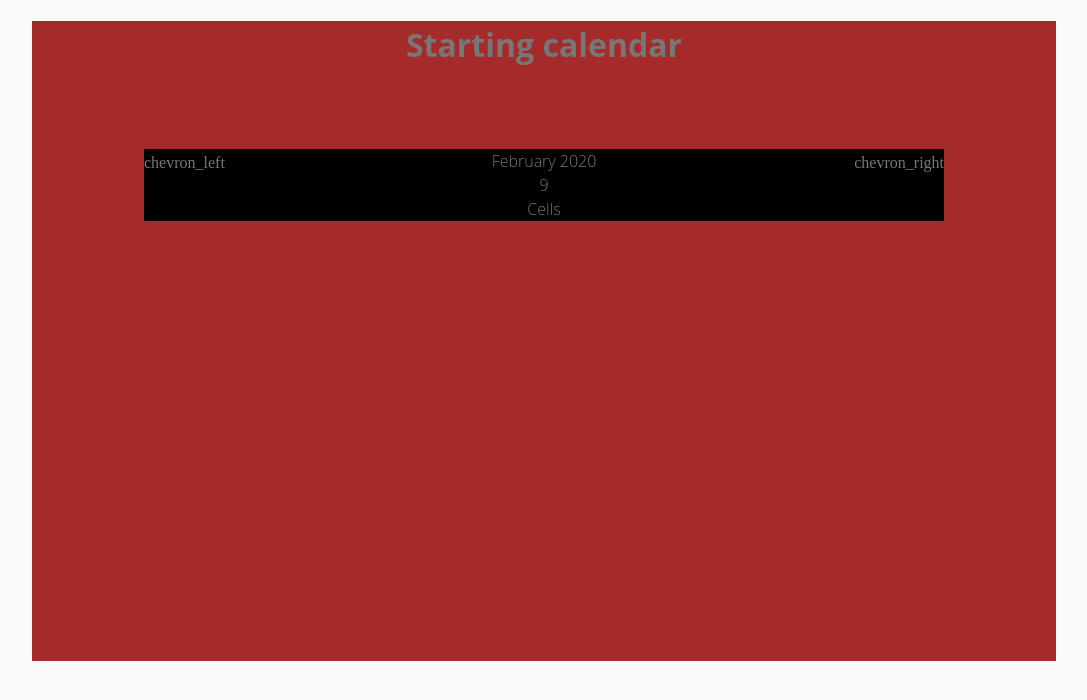
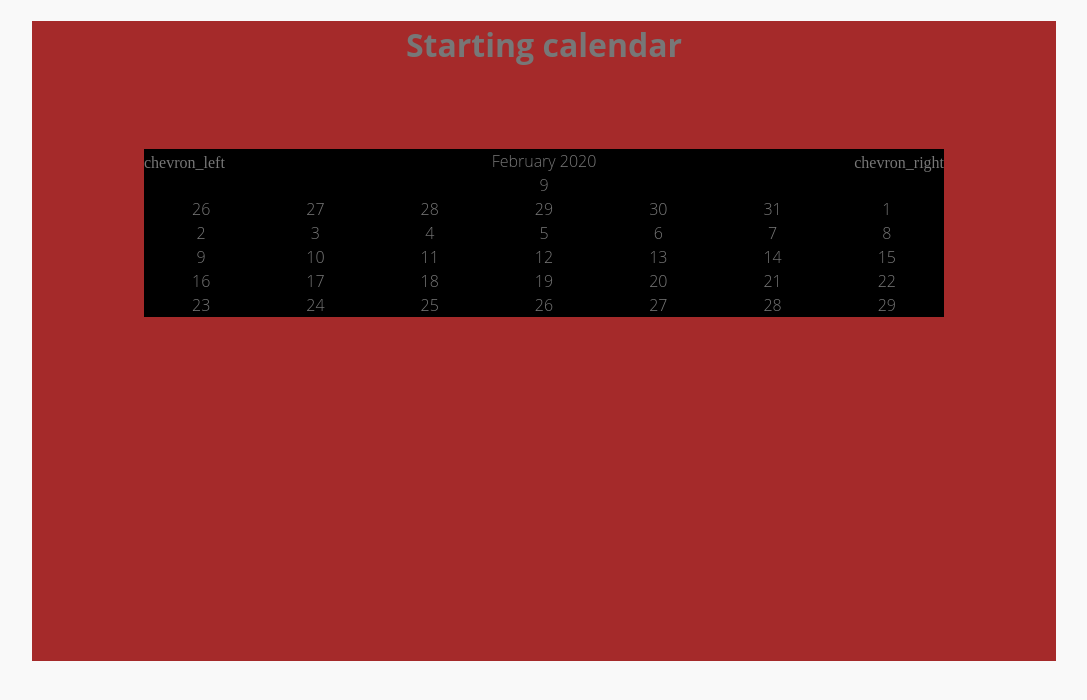
Before and after one commit to cuauhtlahuac/calendar, a React (Create React App) app in the folder calendar/: page / in a window 1280 px wide. Shown: the top 700 px of the page, without its empty margins (96-1183 px from the left). Built offline with nearby package versions, Linux system fonts and the light colour scheme.

Commit message:
first look of calendar

```diff
--- a/calendar/src/components/Calendar.jsx
+++ b/calendar/src/components/Calendar.jsx
@@ -1,5 +1,15 @@
 import React, { useState } from 'react'
-import { format } from "date-fns"
+import {
+    format,
+    startOfWeek,
+    endOfWeek,
+    addDays,
+    startOfMonth,
+    endOfMonth,
+    isSameMonth,
+    isSameDay,
+    parse
+} from "date-fns"
 import PropTypes from 'prop-types'
 
 const Calendar = props => {
@@ -26,20 +36,74 @@ const Calendar = props => {
         );
     }
 
-    function renderDays() { }
+    function renderDays() {
+        const dateFormat = "dddd";
+        const days = [];
+        let startDate = startOfWeek(date);
+        for (let i = 0; i < 7; i++) {
+            days.push(
+                <div className="col col-center" key={i}>
+                    {format(addDays(startDate, i), dateFormat)}
+                </div>
+            );
+        }
+        return <div className="days row">{days}</div>;
+    }
 
-    function renderCells() { }
+    function renderCells() {
+        const monthStart = startOfMonth(date);
+        const monthEnd = endOfMonth(monthStart);
+        const startDate = startOfWeek(monthStart);
+        const endDate = endOfWeek(monthEnd);
+        const dateFormat = "d";
+        const rows = [];
+        let days = [];
+        let day = startDate;
+        let formattedDate = "";
+        while (day <= endDate) {
+            for (let i = 0; i < 7; i++) {
+                formattedDate = format(day, dateFormat);
+                const cloneDay = day;
+                days.push(
+                    <div
+                        className={`col cell ${
+                            !isSameMonth(day, monthStart)
+                                ? "disabled"
+                                : isSameDay(day, date) ? "selected" : ""
+                            }`}
+                        key={day}
+                        onClick={() => onDateClick(parse(cloneDay))}
+                    >
+                        <span className="number">{formattedDate}</span>
+                        {/* <span className="bg">{formattedDate}</span> */}
+                    </div>
+                );
+                day = addDays(day, 1);
+            }
+            rows.push(
+                <div className="row" key={day}>
+                    {days}
+                </div>
+            );
+            days = [];
+        }
+        return <div className="body">{rows}</div>;
+    }
 
     const onDateClick = day => { };
 
-    const nextMonth = () => { };
+    const nextMonth = () => {
+        //Set the next month
+    };
 
-    const prevMonth = () => { };
+    const prevMonth = () => {
+        // Set in state prev month
+    };
     return (
         <div style={{ backgroundColor: "black" }}>
             <div>{renderHeader()}</div>
             <div>{date.getDate()}</div>
-            <div>Cells</div>
+            <div>{renderCells()}</div>
         </div>
     )
 }
```
